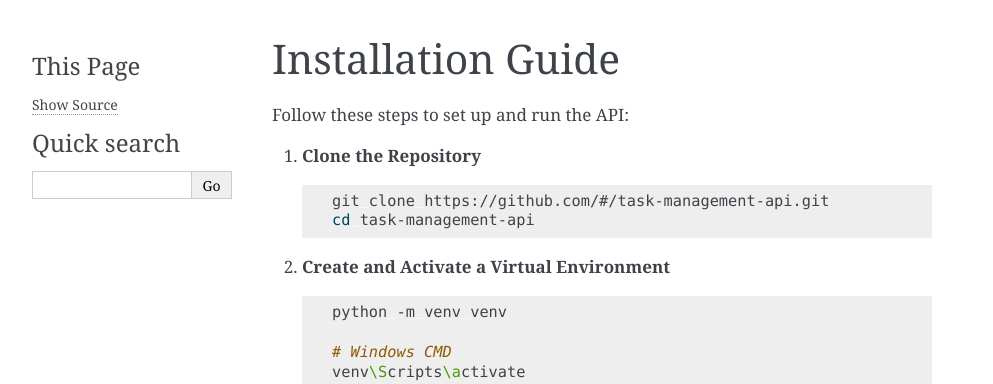
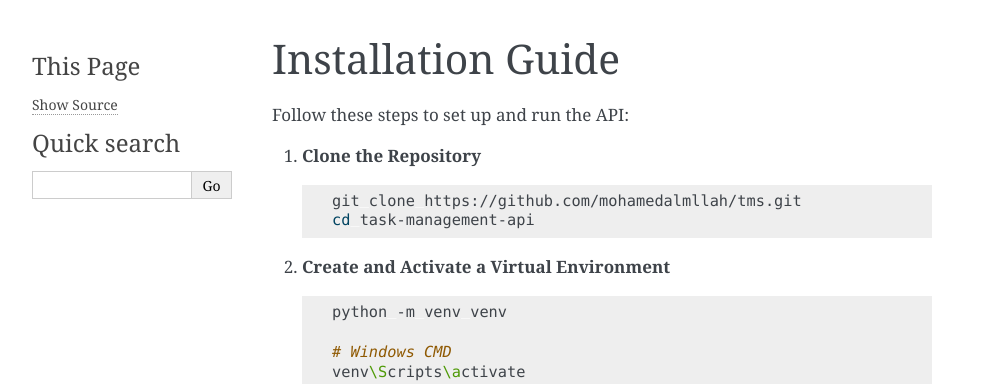
Before and after one commit to MohamedAlMllah/TMS, a Sphinx documentation site: the page built from docs/source/installation.rst, in a window 1280 px wide. Shown: the top 384 px of the page, without its empty margins (148-1141 px from the left). Built offline with Sphinx 7.4.7, drawn with Linux system fonts in a browser that asks for light colours; part of the change alters nothing that is shown.

Commit message:
fix the github url

```diff
--- a/docs/source/installation.rst
+++ b/docs/source/installation.rst
@@ -7,7 +7,7 @@ Follow these steps to set up and run the API:
 
    .. code-block:: sh
 
-      git clone https://github.com/#/task-management-api.git
+      git clone https://github.com/mohamedalmllah/tms.git
       cd task-management-api
 
 2. **Create and Activate a Virtual Environment**
```
